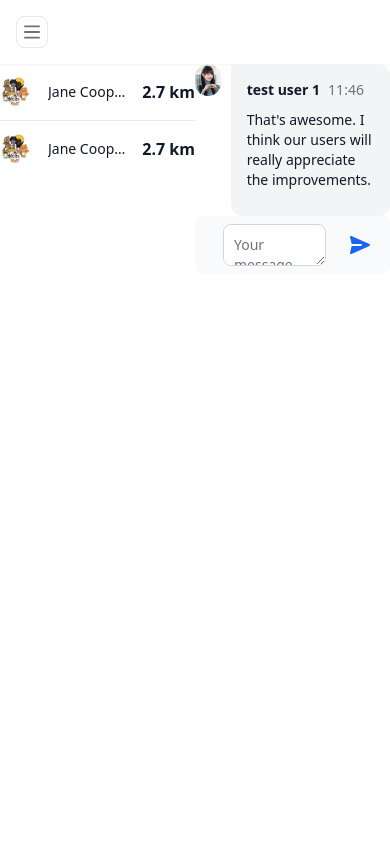
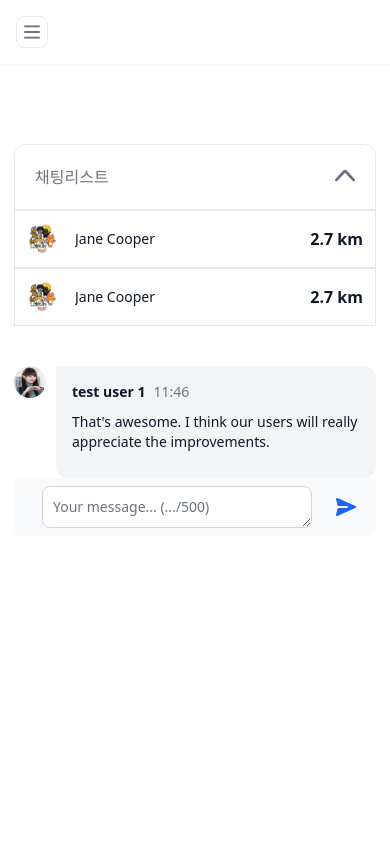
Before and after one commit to 42Seoul-Tea42/frontend, a Next.js app: page /home/chat in a window 390 px wide. Shown: the top 844 px of the page. Built offline with nearby package versions, Linux system fonts and the light colour scheme.

Commit message:
style 채팅리스트 중단점설정, 호버시 색상 설정
- md를 기준으로 웹에서는 col-2, 모바일에서는 col-1로 설정
- 채팅리스트에 호버시 red-100으로 설정

```diff
--- a/app/auth/login/components/ToggleEmailFormButton.tsx
+++ b/app/auth/login/components/ToggleEmailFormButton.tsx
@@ -1,27 +1,21 @@
 'use client';
+
+import DirectionSVG from '../../../svg/DirectionSVG';
 
 interface toggleEmailFormButtonProps {
   handle: () => void;
+  state: boolean;
 }
 
-const ToggleEmailFormButton: React.FC<toggleEmailFormButtonProps> = ({ handle }) => {
+const ToggleEmailFormButton: React.FC<toggleEmailFormButtonProps> = ({ handle, state }) => {
+  const handleDirection = () => {
+    if (state) return 'left';
+    else return 'down';
+  };
+
   return (
-    <button onClick={handle} className="items-center">
-      <svg
-        className="w-5 h-5 top-0 left-0 text-gray-800 dark:text-white"
-        aria-hidden="true"
-        xmlns="http://www.w3.org/2000/svg"
-        fill="none"
-        viewBox="0 0 10 15"
-      >
-        <path
-          stroke="currentColor"
-          strokeLinecap="round"
-          strokeLinejoin="round"
-          strokeWidth="2"
-          d="M7 1 1.3 6.326a.91.91 0 0 0 0 1.348L7 13"
-        />
-      </svg>
+    <button onClick={handle} className="items-center hover:text-gray-400">
+      <DirectionSVG direction={handleDirection()} />
     </button>
   );
 };
--- a/app/auth/login/page.tsx
+++ b/app/auth/login/page.tsx
@@ -18,7 +18,7 @@ const LoginPage: React.FC = () => {
     <div className="flex items-center justify-center w-full h-screen">
       <div className="max-w-100 min-w-96 min-h-96 flex flex-col text-center items-center justify-center bg-white border border-gray-200 rounded-lg shadow sm:p-6 md:p-8 dark:bg-gray-800 dark:border-gray-700">
         <div className="flex flex-row ml-5 mr-5 mt-5">
-          <ToggleEmailFormButton handle={toggle} />
+          <ToggleEmailFormButton handle={toggle} state={emailFormView} />
           <h5 className="text-3xl ml-5 min-w-80 font-semibold text-gray-900 dark:text-white flex-grow">
             Welcome to tea for two!
           </h5>
--- a/app/home/(routes)/chat/components/ChattingList.tsx
+++ b/app/home/(routes)/chat/components/ChattingList.tsx
@@ -26,13 +26,11 @@ const ChattingList = () => {
   }, []);
 
   return (
-    <div className="h-screen">
-      <ul className="max-w-md divide-y divide-gray-200 dark:divide-gray-700">
-        {users.map((user, index) => (
-          <ChattingListItem key={index} {...user} />
-        ))}
-      </ul>
-    </div>
+    <ul className="divide-gray-200 dark:divide-gray-700">
+      {users.map((user, index) => (
+        <ChattingListItem key={index} {...user} />
+      ))}
+    </ul>
   );
 };
 
--- a/app/home/(routes)/chat/components/ChattingListItem.tsx
+++ b/app/home/(routes)/chat/components/ChattingListItem.tsx
@@ -8,7 +8,7 @@ export interface ChattingListItemProps {
 
 const ChattingListItem: React.FC<ChattingListItemProps> = ({ name, distance, imageSrc }) => {
   return (
-    <li className="py-3 sm:py-4">
+    <li className="p-3 sm:py-4 border hover:bg-red-100">
       <div className="flex items-center space-x-4 rtl:space-x-reverse">
         <div className="flex-shrink-0">
           <Image
--- a/app/home/(routes)/chat/page.tsx
+++ b/app/home/(routes)/chat/page.tsx
@@ -1,16 +1,51 @@
 'use client';
 
+import { useState } from 'react';
 import ChattingList from './components/ChattingList';
 import SendMessageForm from './components/SendMessageForm';
 import ViewMessageForm from './components/ViewMessageForm';
+import DirectionSVG from '../../../svg/DirectionSVG';
 
 const Chat = () => {
+  const [isOpen, setIsOpen] = useState<boolean>(true);
+
+  const toggleAccordion = () => {
+    setIsOpen((prevState: boolean) => !prevState);
+  };
+
   return (
-    <div className="grid grid-cols-2">
-      <ChattingList />
-      <div className="gird grid-rows-2">
-        <ViewMessageForm />
-        <SendMessageForm />
+    <div className="flex min-h-screen">
+      <div className="mx-auto md:grid md:grid-cols-2 mt-20 gap-20">
+        <div className="mb-10">
+          <div id="accordion-collapse" data-accordion="collapse">
+            <h2 id="accordion-collapse-heading-1">
+              <button
+                type="button"
+                className={`flex w-full items-center justify-between p-5 font-medium ${
+                  isOpen ? 'rounded-t-xl' : 'rounded-xl'
+                } rtl:text-right text-gray-500 border border-gray-200 focus:ring-gray-200 dark:focus:ring-gray-800 dark:border-gray-700 dark:text-gray-400 hover:bg-gray-100 dark:hover:bg-gray-800 gap-3`}
+                data-accordion-target="#accordion-collapse-body-1"
+                aria-expanded="true"
+                aria-controls="accordion-collapse-body-1"
+                onClick={toggleAccordion}
+              >
+                <span>채팅리스트</span>
+                <DirectionSVG direction={isOpen ? 'top' : 'down'} />
+              </button>
+            </h2>
+            <div
+              id="accordion-collapse-body-1"
+              className={`${isOpen ? '' : 'hidden'}`}
+              aria-labelledby="accordion-collapse-heading-1"
+            >
+              <ChattingList />
+            </div>
+          </div>
+        </div>
+        <div className="items-center">
+          <ViewMessageForm />
+          <SendMessageForm />
+        </div>
       </div>
     </div>
   );
--- a/app/svg/DirectionSVG.tsx
+++ b/app/svg/DirectionSVG.tsx
@@ -6,19 +6,24 @@ interface DirectionSVGProps {
 
 const DirectionSVG: React.FC<DirectionSVGProps> = ({ direction }) => {
   let rotate = '';
+  let viewBox = '';
 
   switch (direction) {
     case 'top':
       rotate = 'M13 7 7.674 1.3a.91.91 0 0 0-1.348 0L1 7';
+      viewBox = '0 0 14 10';
       break;
     case 'down':
       rotate = 'm1 1 5.326 5.7a.909.909 0 0 0 1.348 0L13 1';
+      viewBox = '0 0 14 10';
       break;
     case 'left':
       rotate = 'M7 1 1.3 6.326a.91.91 0 0 0 0 1.348L7 13';
+      viewBox = '0 0 10 15';
       break;
     case 'right':
       rotate = 'm1 13 5.7-5.326a.909.909 0 0 0 0-1.348L1 1';
+      viewBox = '0 0 10 15';
       break;
     default:
       break;
@@ -30,7 +35,7 @@ const DirectionSVG: React.FC<DirectionSVGProps> = ({ direction }) => {
       aria-hidden="true"
       xmlns="http://www.w3.org/2000/svg"
       fill="none"
-      viewBox="0 0 14 10"
+      viewBox={viewBox}
     >
       <path
         stroke="currentColor"
```
